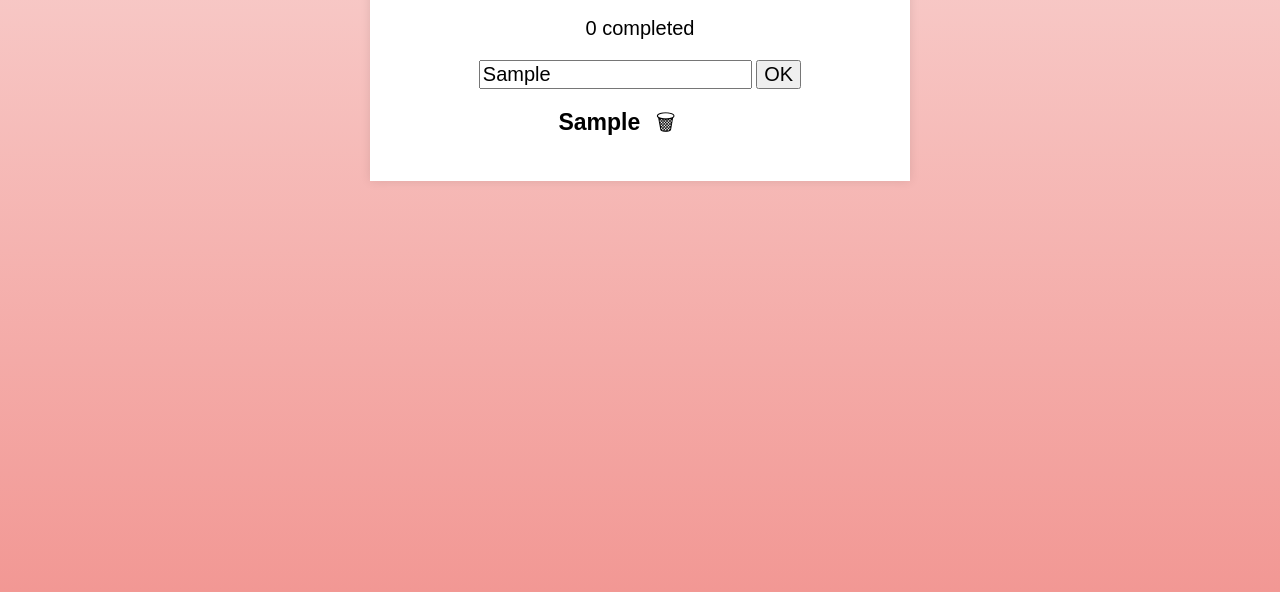
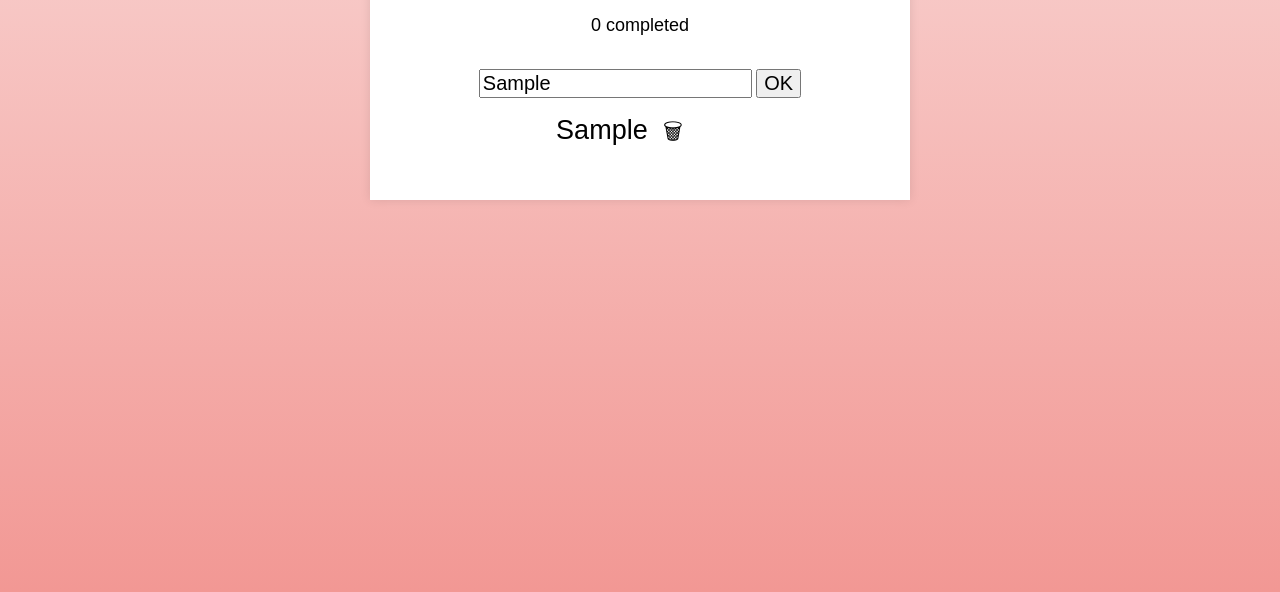
Before and after one commit to AntonisTerzo/toDo-med-css, a plain HTML site: page index.html in a window 1280 px wide. Both pictures are taken after typing "Sample" into the empty fields and a click on the button "OK". Shown: the part 100-692 px from the top of the page. Drawn offline with Linux system fonts and the light colour scheme.

Commit message:
fixed some css

```diff
--- a/main.css
+++ b/main.css
@@ -11,13 +11,13 @@ body {
 }
 
 .paragraph{
-    font-size: 20px;
-    font-weight: 500;
+    font-size: 18px;
+    font-weight: 540;
+    padding-bottom: 15px;
 }
 
 .toDo__input{
     font-size: 20px;
-
 }
 
 .toDo__btn{
@@ -106,9 +106,10 @@ body {
 }
 
 .to-do__item{
-    padding-right: 80px;
-    font-size: 23px;
-    font-weight: 550;
+    padding-right: 75px;
+    padding-bottom: 10px;
+    font-size: 27px;
+    font-weight: 500;
     animation: to-do__item-starting 0.4s;
     list-style-type: none;
     transition: opacity 0.3s;
```
